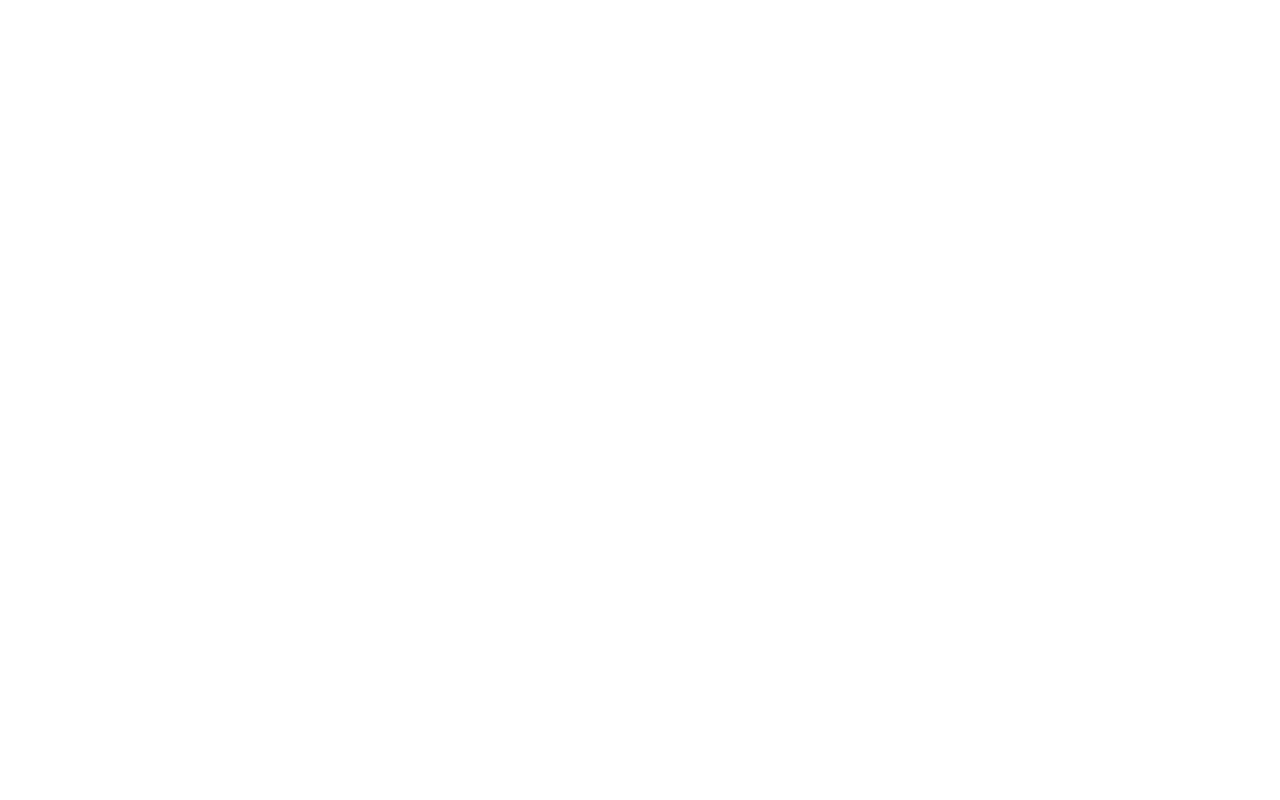
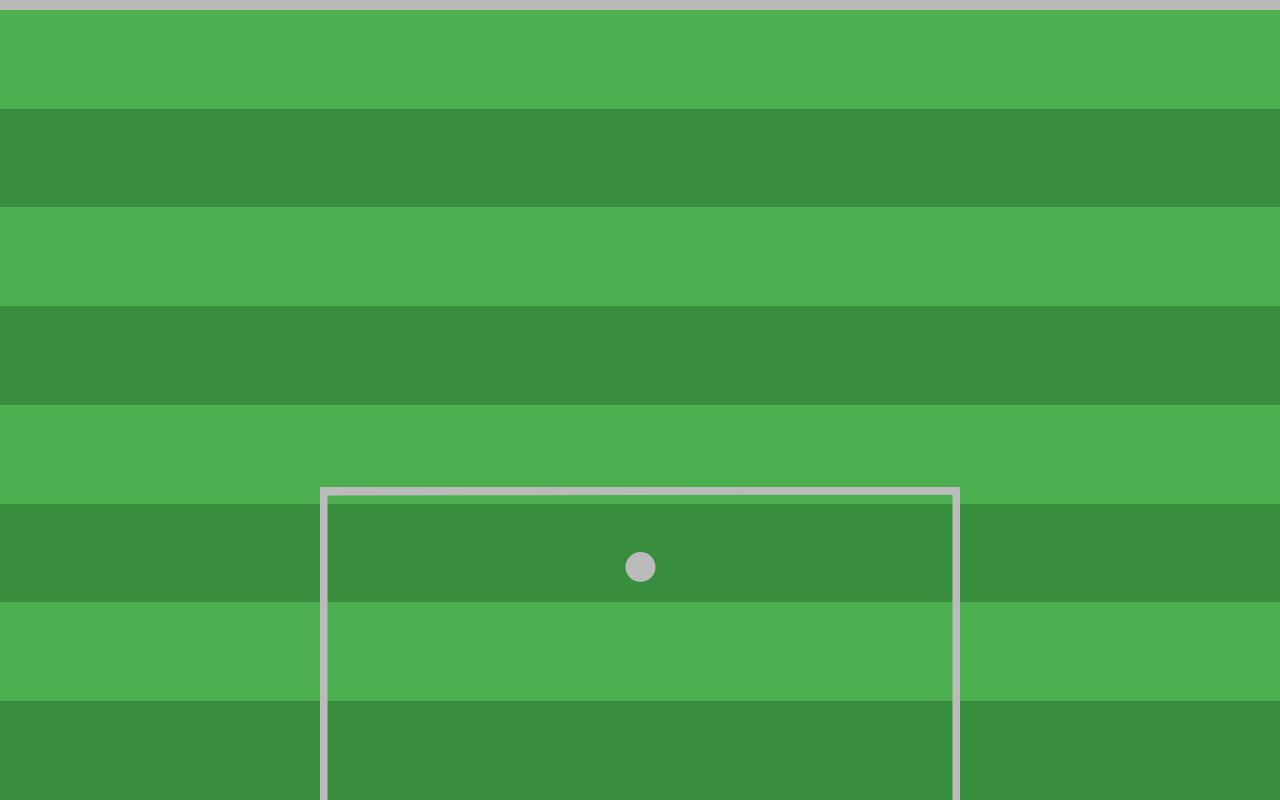
Before and after one commit to a00ae/footbool_team, a plain HTML site: page index.html in a window 1280 px wide. Drawn offline with Linux system fonts and the light colour scheme.

Commit message:
Adding the pitch

```diff
--- a/index.html
+++ b/index.html
@@ -8,8 +8,27 @@
 </head>
 <body>
 
-    <div class="container">
+    <div id="container" class="container">
+     <div class="markz"></div>
+    <svg id="svg" class="svg">
 
+        <path d="M 0 1 L 640 0 V 313 " stroke="#bbb" stroke-width="15" fill="none"></path>
+        <path d="M 0 1  V 313 " stroke="#bbb" stroke-width="15" fill="none"></path>
+        <circle id="circle"fill="#bbb" cx="320.5" cy="80" width="30" height="30" r="15"></circle>
+
+
+    </svg>
+
+    <div class="team">
+        <div class="attacks">
+
+        </div>
+        <div class="middle"></div>
+        <div class="defense"></div>
+        <div class="goalkeeping"></div>
+
+
+    </div>
 
 
 
--- a/main.js
+++ b/main.js
@@ -0,0 +1,17 @@
+const container = document.getElementById("container");
+
+
+
+for(let i = 0; i < 8; i++ ) {
+   const child = document.createElement("div");
+
+   child.id = `child-${i}`
+    child.classList.add("child")
+   container.appendChild(child);
+
+   if(i % 2 == 0 )
+   {
+    child.style.background = "#4caf50"
+   }
+
+}
--- a/style.css
+++ b/style.css
@@ -0,0 +1,58 @@
+* {
+    margin: 0;
+    padding: 0;
+    box-sizing: border-box;
+}
+
+html {
+    scroll-behavior: smooth;
+}
+
+body {
+    width: 100%;
+    height: 100vh;
+    background-color: #101010;
+    overflow: hidden;
+}
+
+.container {
+    width: 1280px;
+    height: 100%;
+    margin: auto;
+    background-color: #388e3c;
+    display: flex;
+    flex-direction: column;
+    position: relative;
+    & .markz {
+        flex-basis: 10%;
+        background-color: #bababa;
+    }
+
+
+    & > .child {
+        flex-basis: 100%;
+        background-color: transparent;
+
+    }
+}
+
+
+.svg {
+    position: absolute;
+
+    width: 640px;
+    height: 313px;
+    background-color: transparent;
+    bottom: 0;
+    left: 320px;
+}
+
+
+.team {
+    width: 100%;
+    height: 100vh;
+    position: absolute;
+    top: 0;
+    left: 0;
+    background-color: transparent;
+}
```
